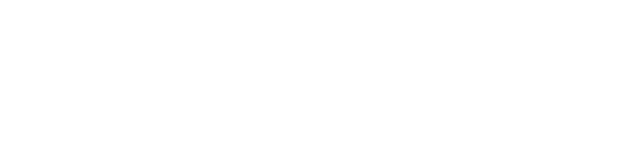
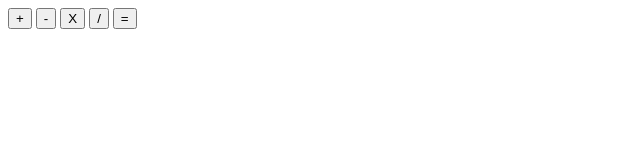
Before and after one commit to treissen/odin-calculator, a plain HTML site: page index.html in a window 1280 px wide. Shown: the whole page, without its empty margins (0-640 px from the left). Drawn offline with Linux system fonts and the light colour scheme.

Commit message:
added buttons and containers

```diff
--- a/index.html
+++ b/index.html
@@ -8,6 +8,19 @@
     <title>calculator</title>
 </head>
 <body>
+    <div class="calculatorContainer">
+        <div class="display">
+            <div class="equation"></div>
+            <div class="currentInput"></div>
+        </div>
+        <div class="buttonContainer">
+            <button id="add" class="button">+</button>
+            <button id="subtract" class="button">-</button>
+            <button id="multiply" class="button">X</button>
+            <button id="divide" class="button">/</button>
+            <button id="equals" class="button">=</button>
+        </div>
+    </div>
 
 
 
```
Also changed, not shown: 1 other file.
